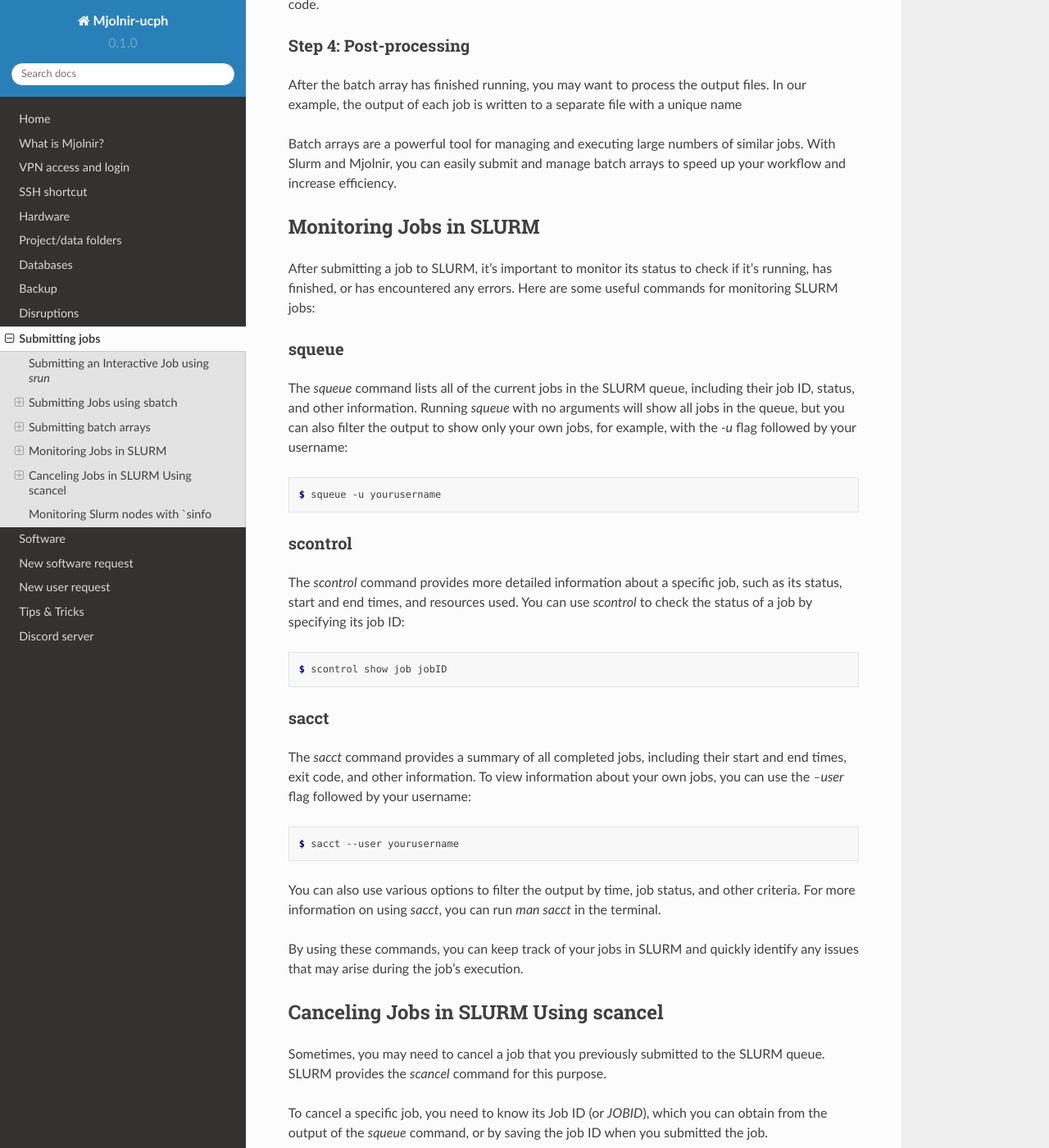
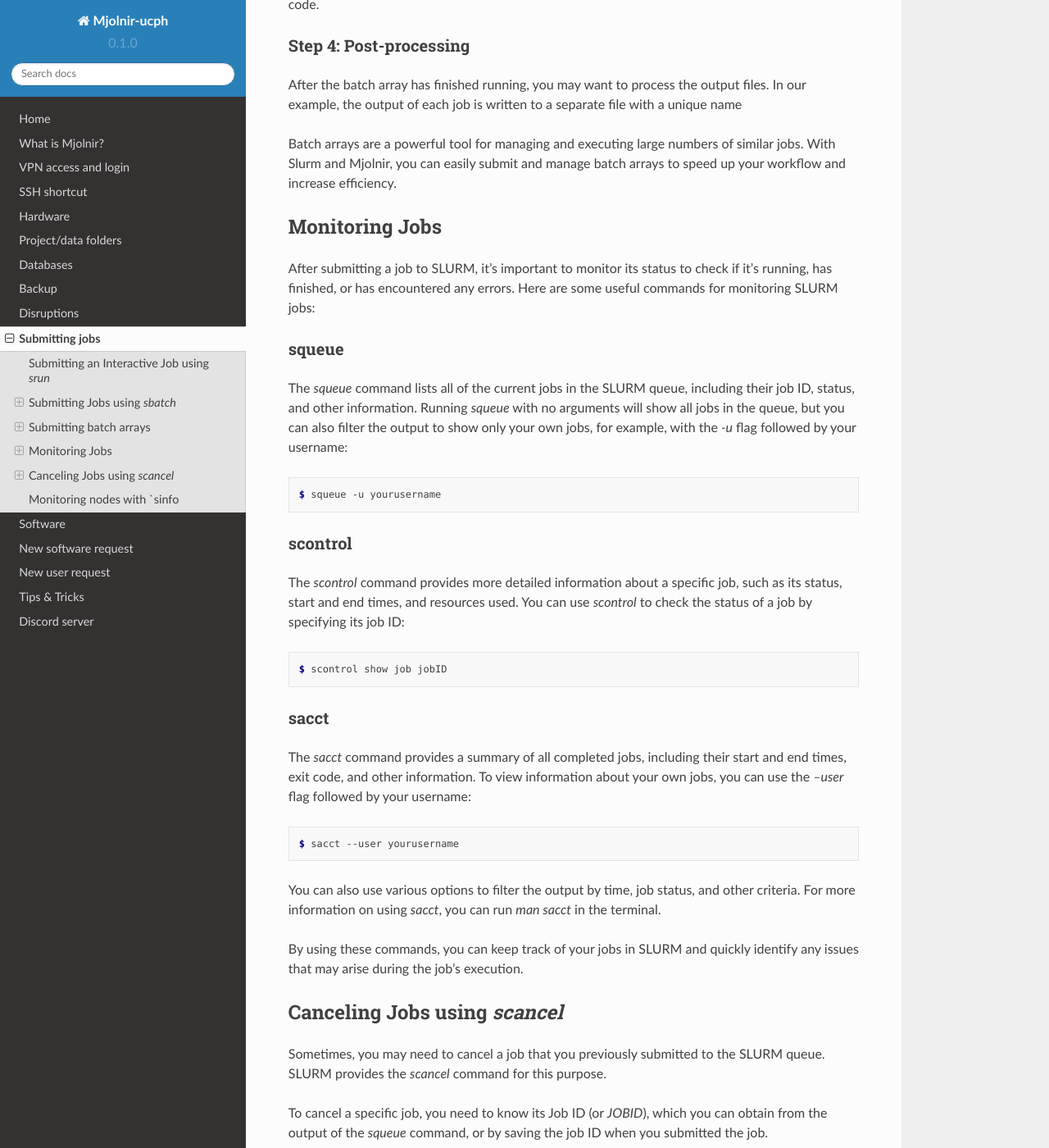
Before and after one commit to bentpetersendk/mjolnir_ucph, a Sphinx documentation site: the page built from docs/source/submitting_jobs.rst, in a window 1280 px wide and 1400 px high, scrolled down 4967 px. Shown: the whole window at 82% size. Built offline with Sphinx 7.4.7 and the Read the Docs theme 2.0.0, drawn with Linux system fonts in a browser that asks for light colours; some of the changed text lies outside the part shown.

Commit message:
Update submitting_jobs.rst

```diff
--- a/docs/source/submitting_jobs.rst
+++ b/docs/source/submitting_jobs.rst
@@ -45,7 +45,7 @@ For example, to request 2 CPUs, 4 GB of memory and 1 hour walltime, use the foll
 That's it! By following these steps, you can submit an interactive job with specific resource requirements using `srun`.
 
 
-Submitting Jobs using sbatch
+Submitting Jobs using `sbatch`
 *****
 
 Mjolnir is a high-performance computing cluster that uses the SLURM scheduler to manage resources and jobs. To submit jobs to Mjolnir, you can use the `sbatch` command. This guide provides an advanced overview of how to submit jobs to Mjolnir using `sbatch`.
@@ -210,7 +210,7 @@ After the batch array has finished running, you may want to process the output f
 Batch arrays are a powerful tool for managing and executing large numbers of similar jobs. With Slurm and Mjolnir, you can easily submit and manage batch arrays to speed up your workflow and increase efficiency.
 
 
-Monitoring Jobs in SLURM
+Monitoring Jobs
 *****
 
 After submitting a job to SLURM, it's important to monitor its status to check if it's running, has finished, or has encountered any errors. Here are some useful commands for monitoring SLURM jobs:
@@ -246,7 +246,7 @@ You can also use various options to filter the output by time, job status, and o
 
 By using these commands, you can keep track of your jobs in SLURM and quickly identify any issues that may arise during the job's execution.
 
-Canceling Jobs in SLURM Using scancel
+Canceling Jobs using `scancel`
 *****
 
 Sometimes, you may need to cancel a job that you previously submitted to the SLURM queue. SLURM provides the `scancel` command for this purpose.
@@ -317,7 +317,7 @@ Conclusion
 The `scancel` command provides a simple and powerful way to cancel jobs in the SLURM queue. By using the options described in this guide, you can cancel specific jobs, job arrays, or all jobs submitted by a specific user or running on a specific partition or node.
 
 
-Monitoring Slurm nodes with `sinfo
+Monitoring nodes with `sinfo
 *****
 
 The `sinfo` command is used to display information about nodes and partitions in the Slurm cluster.
```
